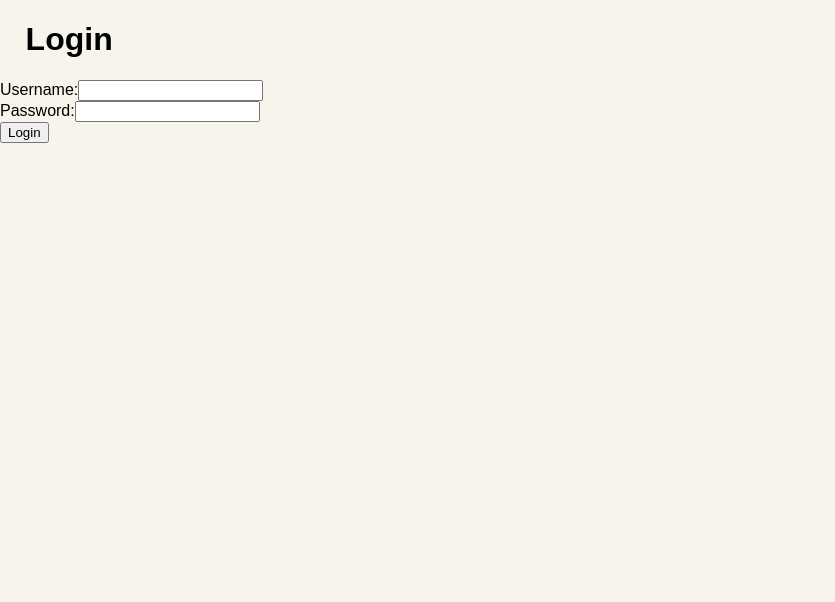
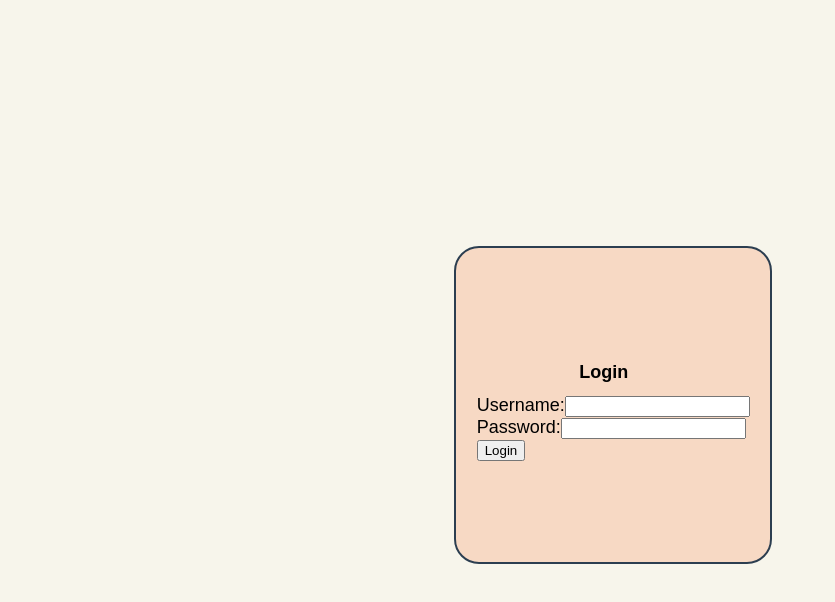
Before and after one commit to ramon-west-software/groceries-react-client, a React (Vite) app: page / in a window 1280 px wide. Shown: the top 602 px of the page, without its empty margins (0-835 px from the left). Built offline with nearby package versions, Linux system fonts and the light colour scheme.

Commit message:
login style

```diff
--- a/src/Home.css
+++ b/src/Home.css
@@ -5,6 +5,19 @@ body {
   background-color: #f7f5eb;
   font-family: "Chalkboard SE", sans-serif;
 }
+
+.login-container {
+  position: fixed;
+  top: 30%;
+  bottom: 30%;
+  left: 35%;
+  right: 40%;
+  min-width: 150px;
+  min-height: 150px;
+  align-content: center;
+  justify-content: center;
+}
+
 
 .container {
   width: 99%;
@@ -212,9 +225,6 @@ h1 {
 }
 
 .main-card-text {
-  /* display:flex;
-  flex-wrap: wrap;
-  flex-direction: column; */
   justify-content: center;
   align-items: start;
   padding-left: 2%;
--- a/src/components/Login.tsx
+++ b/src/components/Login.tsx
@@ -1,5 +1,5 @@
-import React, { useState } from 'react';
-import { useNavigate } from 'react-router-dom';
+import React, { useState } from "react";
+import { useNavigate } from "react-router-dom";
 
 interface LoginProps {
   setToken: (token: string) => void;
@@ -41,8 +41,10 @@ const Login: React.FC<LoginProps> = ({ setToken }) => {
   };
 
   return (
-    <div>
-      <h1>Login</h1>
+    <div className="login-container">
+      <div className="main-card">
+      <h1 className="main-card-title">Login</h1>
+        <div className="main-card-title">
           <form>
             <label>
               Username:
@@ -67,6 +69,8 @@ const Login: React.FC<LoginProps> = ({ setToken }) => {
             </button>
           </form>
         </div>
+      </div>
+    </div>
   );
 };
 
```
Lines whose indentation alone changed are shown as unchanged.
